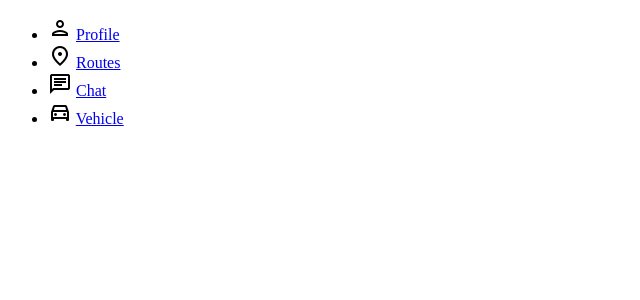
After one commit to CarlosMateoM/motos-app, a PHP site: template src/views/home/index.html in a window 1280 px wide. The commit adds this page. Shown: the top 300 px of the page, without its empty margins (0-640 px from the left). Run offline with PHP 8.4, Linux system fonts and the light colour scheme; the template is opened without the code that fills it, so the values that code supplies are empty.

Commit message:
se agregaron los archivos home.html y main.css

```diff
--- /dev/null
+++ b/src/views/home/index.html
@@ -0,0 +1,48 @@
+<!DOCTYPE html>
+<html lang="es">
+<head>
+    <meta charset="utf-8">
+    <meta name='viewport' content='width=device-width, initial-scale=1.0'>
+    <meta http-equiv='X-UA-Compatible' content='IE=edge'>
+    <meta name="keywords" content="Rutas, amigo de rutas, unicor">
+    <meta name="robots" content="index.follow">
+    <meta name="author" content="">
+    <title>Home</title>
+    <link rel="stylesheet" href="./style/main.css">
+    <link rel="preconnect" href="https://fonts.googleapis.com">
+    <link rel="preconnect" href="https://fonts.gstatic.com" crossorigin>
+    <link href="https://fonts.googleapis.com/css2?family=Nunito+Sans&display=swap" rel="stylesheet">
+    <link href="https://fonts.googleapis.com/icon?family=Material+Icons+Outlined"
+      rel="stylesheet">
+
+
+</head>
+<body>
+    <header class="header-Navegation">
+        <nav class="navegation">
+
+        </nav>
+    </header>
+    <main class="main-content">
+        <section class="section-cards">
+
+        </section>
+        <section class="section-menu">
+        <aside class="aside-menu">
+            <ul>
+                <li><span class="material-icons-outlined">person</span> <a href="#">Profile</a> </li>
+                <li><span class="material-icons-outlined">place</span> <a href="#">Routes</a> </li>
+                <li><span class="material-icons-outlined">chat</span> <a href="#">Chat</a> </li>
+                <li><span class="material-icons-outlined">directions_car_filled</span> <a href="#">Vehicle</a> </li>
+
+            </ul>
+        </aside>
+        </section>
+    </main>
+
+
+
+</body>
+
+
+</html>
```
Also changed, not shown: style/join.css (+9 -0 lines), style/styleLogin.css (+8 -0 lines), style/main.css (added), 1 other file.
